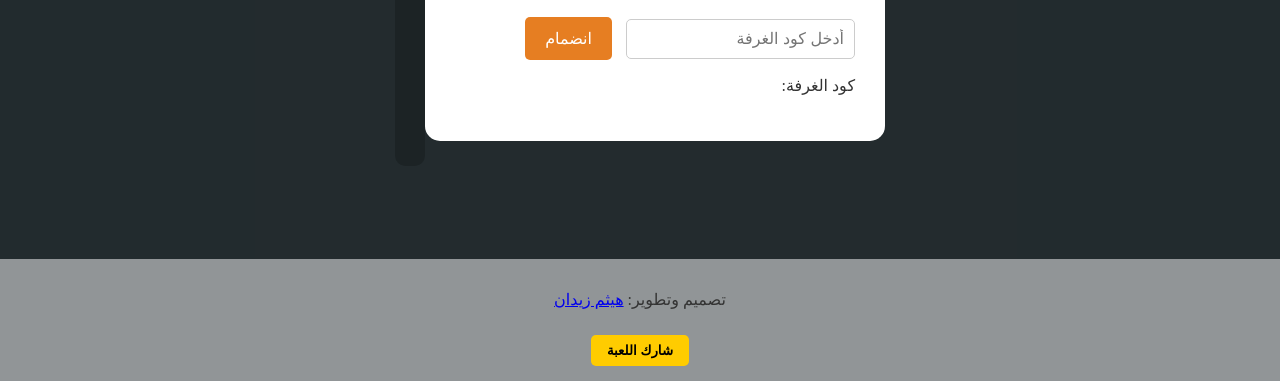
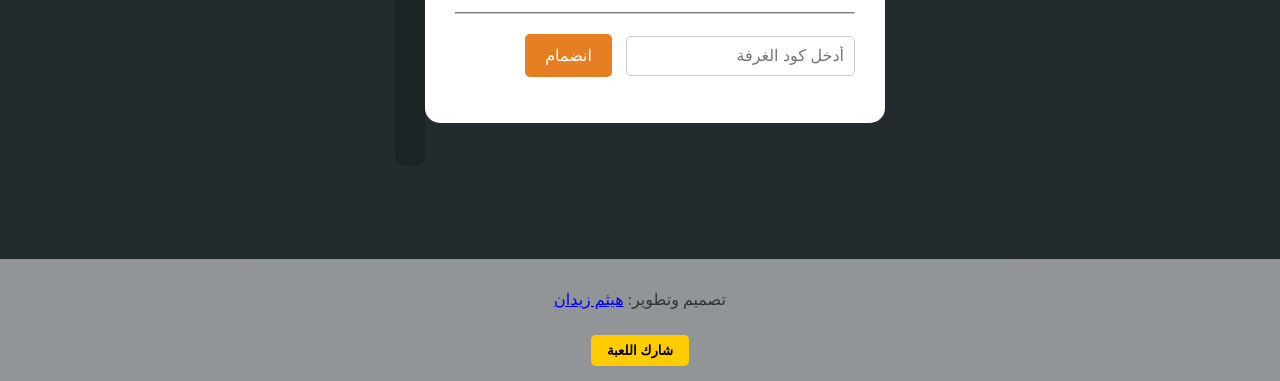
Before and after one commit to wazefapress/Uno-online, a website: page index.html in a window 1280 px wide. Shown: the part 419-800 px from the top of the page. Drawn offline with nearby package versions, Linux system fonts and the light colour scheme; no server answers.

Commit message:
Remove room code display paragraph
Removed room code display paragraph from index.html.

```diff
--- a/index.html
+++ b/index.html
@@ -32,7 +32,7 @@
 
 
     <!-- هنا يظهر الكود -->
-    <p>كود الغرفة: <span id="room-code-display"></span></p>
+
 
     <!-- زر النسخ -->
 
```
